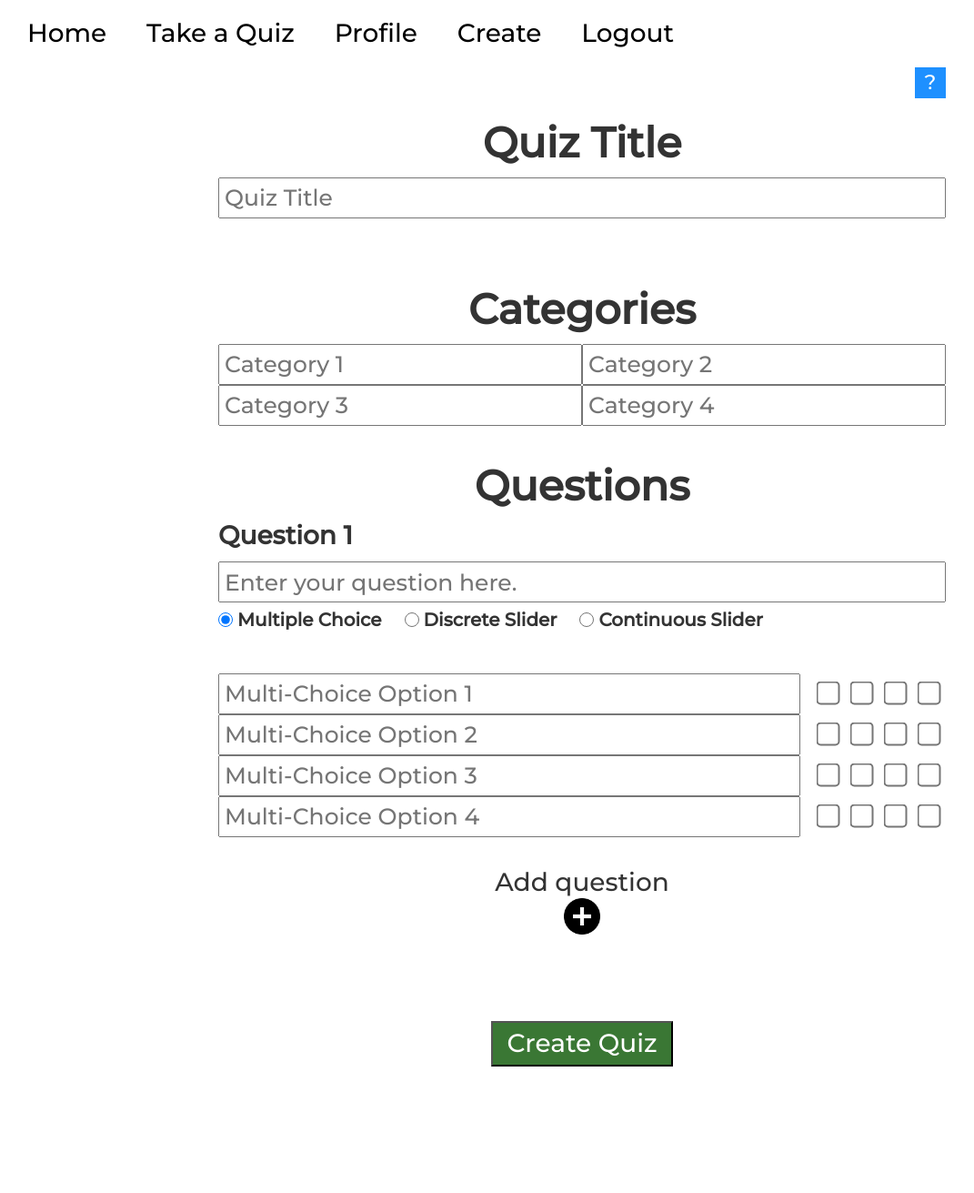
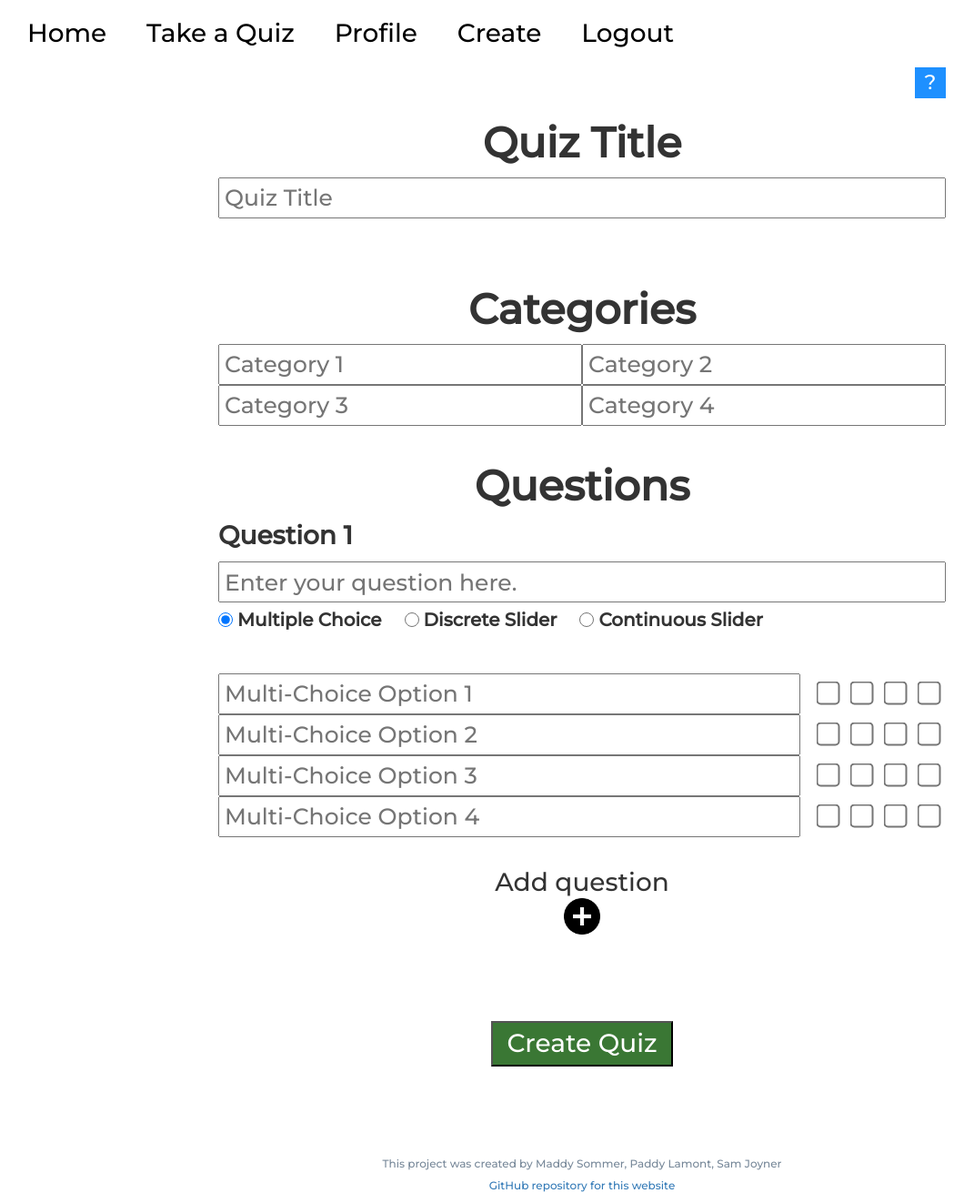
Before and after one commit to Sothatsit/BreadType, a Flask app: page /quiz/create in a window 1280 px wide. Shown: the whole page at 91% size, without its empty margins (0-1071 px from the left). Before the commit the page ends 1172 px from the top, so only its background shows below. Run offline with Flask 2, Linux system fonts and the light colour scheme; the visitor is signed in with stand-in values (Sample User, id 1); data comes from the database, SQL or seed files in the repository; parts of the project's set-up code (start-up, migrations or seed data) failed here and were passed over; some libraries are stand-ins or nearby versions.

Commit message:
Footer implementation

```diff
--- a/client/static/base.css
+++ b/client/static/base.css
@@ -222,3 +222,29 @@ input[type=submit]:hover {
     cursor: pointer;
     background-color: #1A5714;
 }
+
+
+
+/*
+ * Formatting for the footer
+ */
+
+footer {
+    position: absolute;
+    left: 0;
+    bottom: 0;
+    width: 100%;
+    color: lightslategray;
+    text-align: center;
+    height: 2.5rem;
+    font-size: 12px;
+}
+
+.page-container {
+    position: relative;
+    min-height: 90vh;
+  }
+
+.content-wrap {
+    padding-bottom: 2.5rem;
+}
--- a/client/static/create_quiz/create_quiz.css
+++ b/client/static/create_quiz/create_quiz.css
@@ -42,6 +42,10 @@ input[type=checkbox].bread_check {
     margin-top: 15px;
     float: right;
     transform: scale(2);
+}
+
+input[type=checkbox].bread_check:hover {
+    cursor: pointer;
 }
 
 .clear {
--- a/client/templates/base.html
+++ b/client/templates/base.html
@@ -39,10 +39,24 @@
         {% endif %}
     </nav>
 
-    <div id="content">
-        {% block content %}
-        {% endblock %}
+    <div class="page-container" id="content">
+        <div class="content-wrap">
+            {% block content %}
+            {% endblock %}
+        </div>
+        <footer>
+            <p>
+                This project was created by
+                Maddy Sommer,
+                Paddy Lamont,
+                Sam Joyner
+            </p>
+            <p>
+                <a href="https://github.com/Sothatsit/BreadType">GitHub repository for this website</a>
+            </p>
+        </footer>
     </div>
 </body>
 
+
 </html>
```
